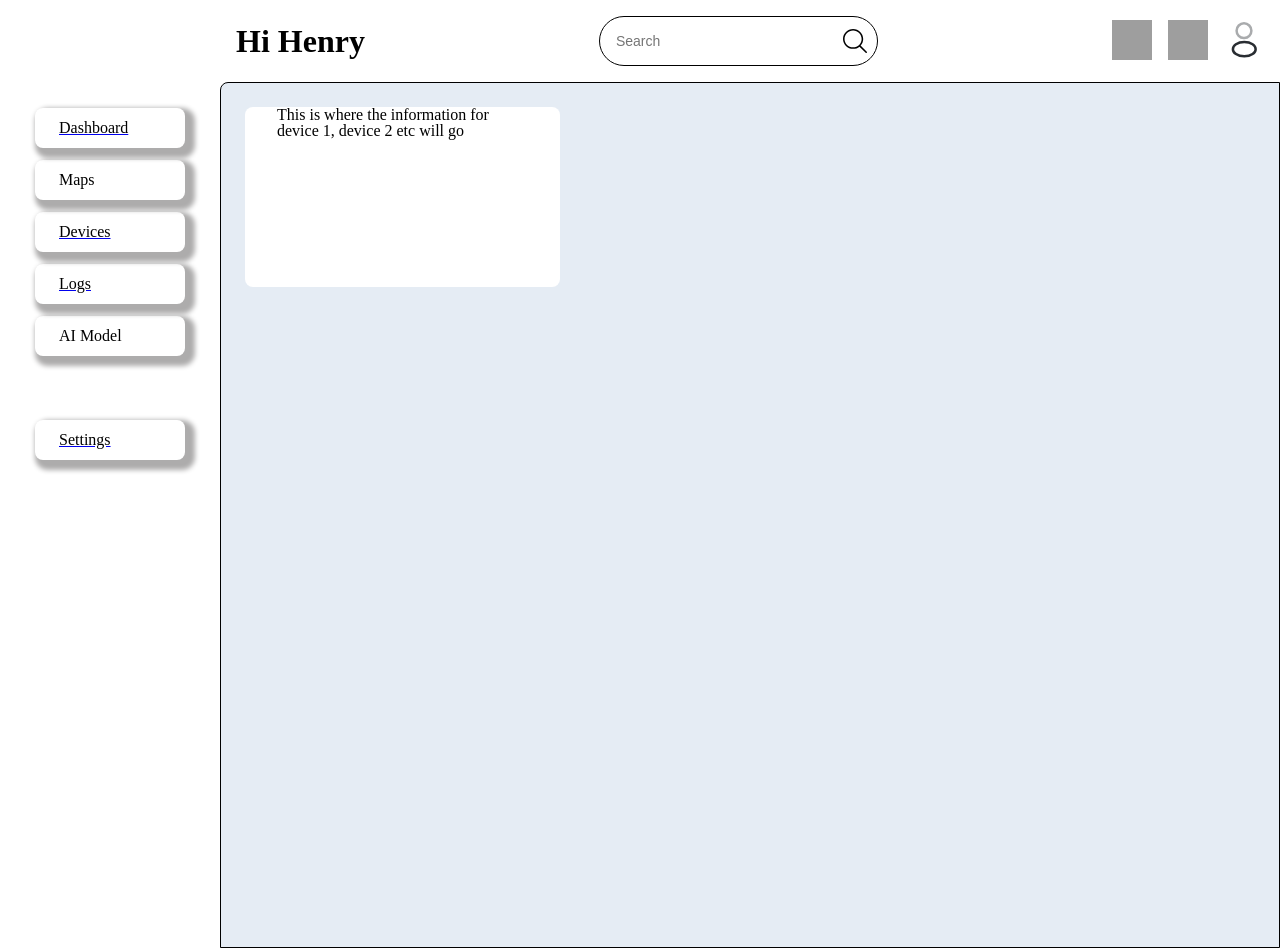
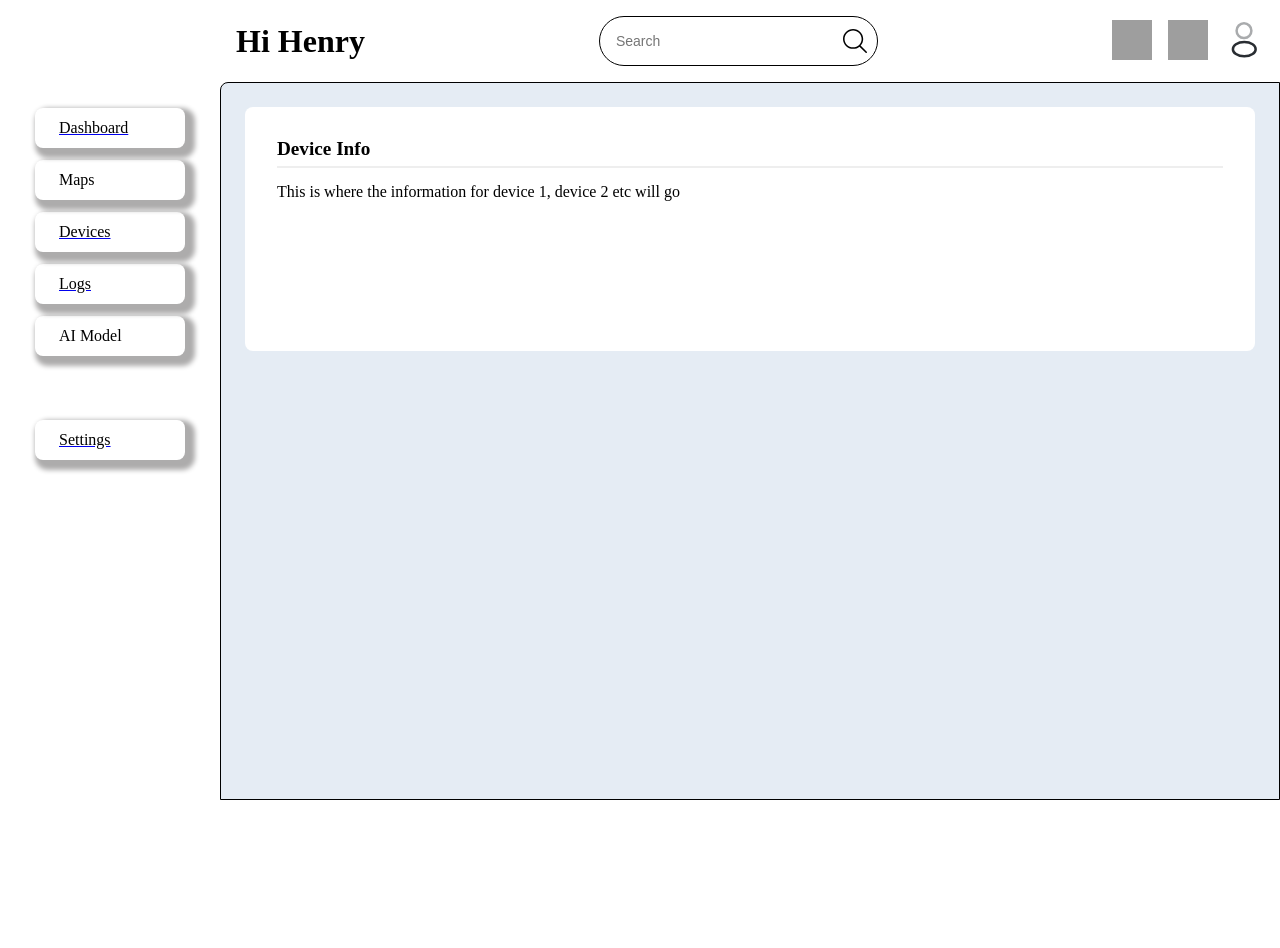
Before and after one commit to hreid1/COMP3000-LoRaWAN, a React (Vite) app in the folder sourcecode/my-app/: page /devices in a window 1280 px wide. After the commit the page ends 800 px from the top, so only its background shows below. Built offline with nearby package versions, Linux system fonts and the light colour scheme; grey boxes are pictures that could not be loaded.

Commit message:
added component Card, which acts a reusuable card for some pages

```diff
--- a/sourcecode/my-app/src/App.css
+++ b/sourcecode/my-app/src/App.css
@@ -63,3 +63,27 @@ body {
 	background-color: #fff;
 	color: #000000;
 }
+
+.card {
+	background: #fff;
+	border-radius: 0.5rem;
+	margin: 1rem;
+	padding: 2rem;
+	min-height: 180px;
+	max-height: 400px;
+	overflow: auto;
+	box-shadow: 0 2px 8px rgba(0,0,0,0,0.05);
+}
+
+.card-header {
+	font-size: 1.2rem;
+	font-weight: bold;
+	padding-bottom: 0.5rem;
+	border-bottom: 2px solid #eee
+}
+
+.card-content {
+	padding-top: 1rem;
+	display: flex;
+	flex-direction: column;
+}
--- /dev/null
+++ b/sourcecode/my-app/src/components/Card.jsx
@@ -0,0 +1,10 @@
+import React from 'react';
+
+const Card = ({ header, children, className }) => (
+  <div className={`card ${className || ''}`}>
+    {header && <div className="card-header">{header}</div>}
+    <div className="card-content">{children}</div>
+  </div>
+);
+
+export default Card;
--- a/sourcecode/my-app/src/main.jsx
+++ b/sourcecode/my-app/src/main.jsx
@@ -18,7 +18,7 @@ import Profile from './pages/profile/Profile';
 import Settings from './pages/settings/Settings';
 import Devices from './pages/devices/Devices';
 import Dashboard from './pages/dashboard/Dashboard'
-import Logs from './pages/logs/Logs'
+import Logs from './pages/logS/Logs'
 
 const router = createBrowserRouter([
     { path:"/", element:<App/>},
--- a/sourcecode/my-app/src/pages/devices/Devices.css
+++ b/sourcecode/my-app/src/pages/devices/Devices.css
@@ -20,28 +20,8 @@
     grid-column: 2 / 3;
     grid-row: 2 / 3;
 
-    display: grid;
-    grid-template-columns: repeat(9, 1fr);
-    grid-template-rows: 1fr 2fr 1fr;
-
     background-color: #E5ECF4;
     padding: 0.5rem;
     border: 0.5px solid black;
     border-radius: 0.5rem 0 0 0;
 }
-
-.dashCard {
-    position: relative;
-    background: #fff;
-    border-radius: 0.5rem;
-    margin: 1rem;
-    padding: 0 2rem 0 2rem;
-    display: flex;
-    flex-direction: column;
-    min-height: 180px;
-    max-height: 400px;
-    overflow: auto;
-
-    grid-column: 1 / 4;
-    grid-row: 1 / 2;
-}
--- a/sourcecode/my-app/src/pages/devices/Devices.jsx
+++ b/sourcecode/my-app/src/pages/devices/Devices.jsx
@@ -4,36 +4,26 @@ import axios from 'axios'
 import SideNavbar from '../../components/navbar/SideNavbar'
 import TopNavbar from '../../components/navbar/TopNavbar'
 import './Devices.css'
+import Card from '../../components/Card';
 
-// This page will display the information coming from each device
-  // Could either be a node, MAC address etc
-  // Will feature graphs -> where most the information within the dataset will come from
+const DeviceCard = () => (
+  <Card header={<span>Device Info</span>}>
+    <span>This is where the information for device 1, device 2 etc will go</span>
+  </Card>
+);
 
-const DeviceCard = () => {
-  return (
-    <div className='dashCard'>
-      <span>This is where the information for device 1, device 2 etc will go </span>
-    </div>
-  )
-}
-
-const DeviceContent = () => {
-  return (
+const DeviceContent = () => (
   <div className='deviceContentContainer'>
     <DeviceCard />
+  </div>
+);
 
-    </div>
-  )
-}
-
-const Devices = () => {
-  return (
+const Devices = () => (
   <div id="deviceContainer">
     <TopNavbar />
     <SideNavbar />
     <DeviceContent />
   </div>
-  )
-}
+);
 
 export default Devices
--- a/sourcecode/my-app/src/pages/logS/Logs.css
+++ b/sourcecode/my-app/src/pages/logS/Logs.css
@@ -25,12 +25,3 @@
     border: 0.5px solid black;
     border-radius: 0.5rem 0 0 0;
 }
-
-.logCard {
-    padding: 2rem;
-    margin: 2rem;
-    background: white;
-    border-radius: 0.5rem;
-
-    font-size: 1rem;
-}
--- a/sourcecode/my-app/src/pages/logS/Logs.jsx
+++ b/sourcecode/my-app/src/pages/logS/Logs.jsx
@@ -3,38 +3,28 @@ import { useState } from "react";
 import SideNavbar from '../../components/navbar/SideNavbar'
 import TopNavbar from '../../components/navbar/TopNavbar'
 import './Logs.css'
+import Card from '../../components/Card';
 
-const LogCard = () => {
-    return(
-        <div className="logCard">
-            <div id="logHeader">
-                <span>This is a log card</span>
-            </div>
-            <div id="logContent">
+const LogCard = () => (
+  <Card header={<span>Logs</span>}>
     <span className="logOption">Search:</span>
     <span className="logOption">Filter:</span>
-                <span className="logOption">:</span>
-            </div>
-        </div>
-    )
-}
+    <span className="logOption">Email:</span>
+  </Card>
+);
 
-const LogContent = () => {
-    return(
+const LogContent = () => (
   <div className="logContentContainer">
     <LogCard />
   </div>
-    )
-}
+);
 
-const Logs = () => {
-    return(
+const Logs = () => (
   <div id="logContainer">
     <TopNavbar />
     <SideNavbar />
     <LogContent />
   </div>
-    )
-}
+);
 
 export default Logs
--- a/sourcecode/my-app/src/pages/logs/Logs.css
+++ /dev/null
@@ -1,36 +0,0 @@
-#logContainer {
-    display: grid;
-    height: 100vh;
-    width: 100%;
-    grid-template-columns: 220px 2fr;
-    grid-template-rows: auto 1fr;
-}
-
-.topNavbar {
-    grid-column: 2 / 3;
-    grid-row: 1 / 2;
-}
-
-.sideNavbar {
-    grid-column: 1 / 2;
-    grid-row: 1 / 3;
-}
-
-.logContentContainer {
-    grid-column: 2 / 3;
-    grid-row: 2 / 3;
-
-    background-color: #E5ECF4;
-    padding: 0.5rem;
-    border: 0.5px solid black;
-    border-radius: 0.5rem 0 0 0;
-}
-
-.logCard {
-    padding: 2rem;
-    margin: 2rem;
-    background: white;
-    border-radius: 0.5rem;
-
-    font-size: 1rem;
-}
--- a/sourcecode/my-app/src/pages/logs/Logs.jsx
+++ /dev/null
@@ -1,40 +0,0 @@
-import React from "react";
-import { useState } from "react";
-import SideNavbar from '../../components/navbar/SideNavbar'
-import TopNavbar from '../../components/navbar/TopNavbar'
-import './Logs.css'
-
-const LogCard = () => {
-    return(
-        <div className="logCard">
-            <div id="logHeader">
-                <span>This is a log card</span>
-            </div>
-            <div id="logContent">
-                <span className="logOption">Search:</span>
-                <span className="logOption">Filter:</span>
-                <span className="logOption">:</span>
-            </div>
-        </div>
-    )
-}
-
-const LogContent = () => {
-    return(
-        <div className="logContentContainer">
-            <LogCard />
-        </div>
-    )
-}
-
-const Logs = () => {
-    return(
-        <div id="logContainer">
-            <TopNavbar />
-            <SideNavbar />
-            <LogContent />
-        </div>
-    )
-}
-
-export default Logs
--- a/sourcecode/my-app/src/pages/settings/Settings.css
+++ b/sourcecode/my-app/src/pages/settings/Settings.css
@@ -19,34 +19,8 @@
 .settingsContentContainer {
     grid-column: 2 / 3;
     grid-row: 2 / 3;
-
-
     background-color: #E5ECF4;
     padding: 0.5rem;
     border: 0.5px solid black;
     border-radius: 0.5rem 0 0 0;
 }
-
-.settingsCard {
-    padding: 2rem;
-    margin: 2rem;
-    background: white;
-    border-radius: 0.5rem;
-
-    font-size: 1rem;
-}
-
-#settingsHeader {
-    border-bottom: 2px solid #eee;
-    padding-bottom: 0.5rem;
-}
-
-#settingsContent {
-    display: flex;
-    flex-direction: column;
-    padding: 0.5rem 0 0 0;
-}
-
-.setOption {
-    padding: 0.5rem 0 0 0;
-}
--- a/sourcecode/my-app/src/pages/settings/Settings.jsx
+++ b/sourcecode/my-app/src/pages/settings/Settings.jsx
@@ -2,6 +2,7 @@ import React from 'react'
 import SideNavbar from '../../components/navbar/SideNavbar'
 import TopNavbar from '../../components/navbar/TopNavbar'
 import './Settings.css'
+import Card from '../../components/Card';
 
 // This is the settings page
     // Will feature:
@@ -11,16 +12,11 @@ import './Settings.css'
 
 const SettingsCard = () => {
     return(
-        <div className='settingsCard'>
-            <div id="settingsHeader">
-                <span>Settings</span>
-            </div>
-            <div id="settingsContent">
-                <span className="setOption">Username: </span>
-                <span className="setOption">Password: </span>
-                <span className="setOption">Email: </span>
-            </div>
-        </div>
+        <Card header={<span>Settings</span>}>
+            <span className="setOption">Username: </span>
+            <span className="setOption">Password: </span>
+            <span className="setOption">Email: </span>
+        </Card>
     )
 }
 
```
Lines whose indentation alone changed are shown as unchanged.
